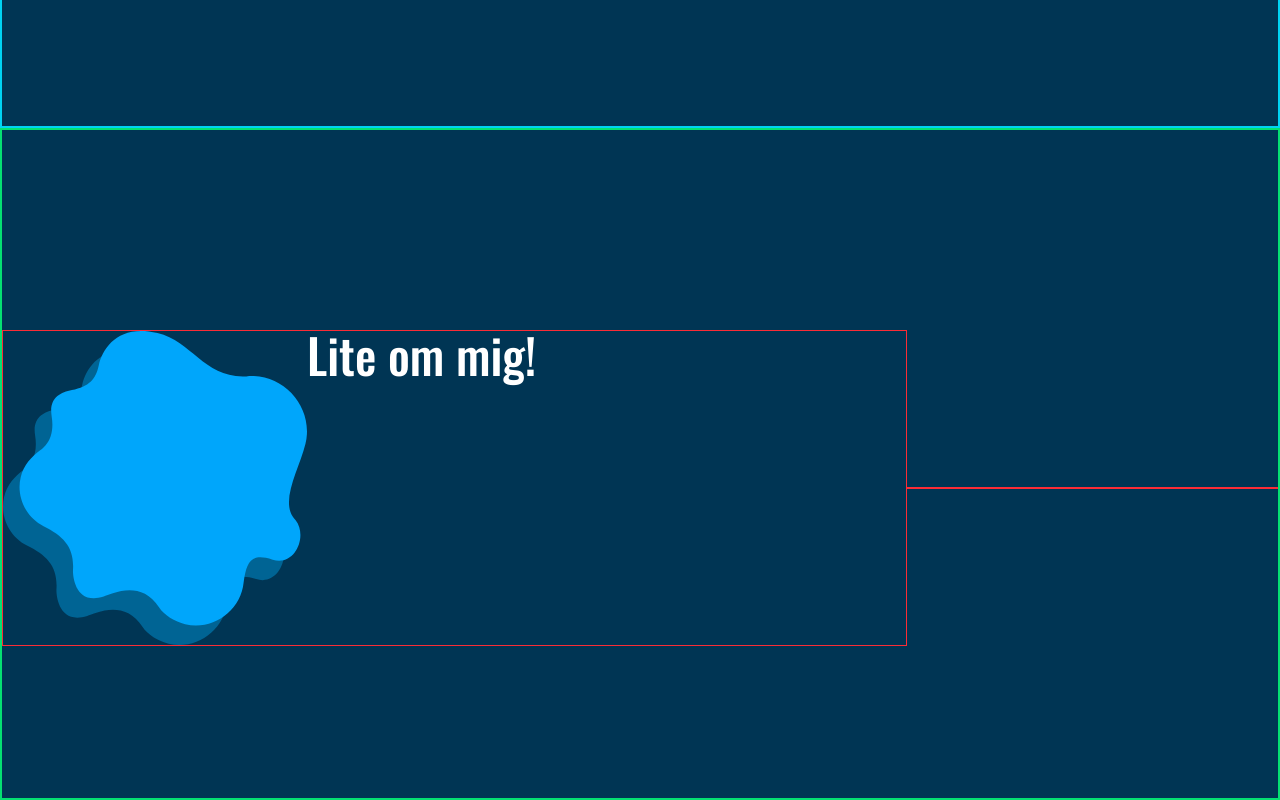
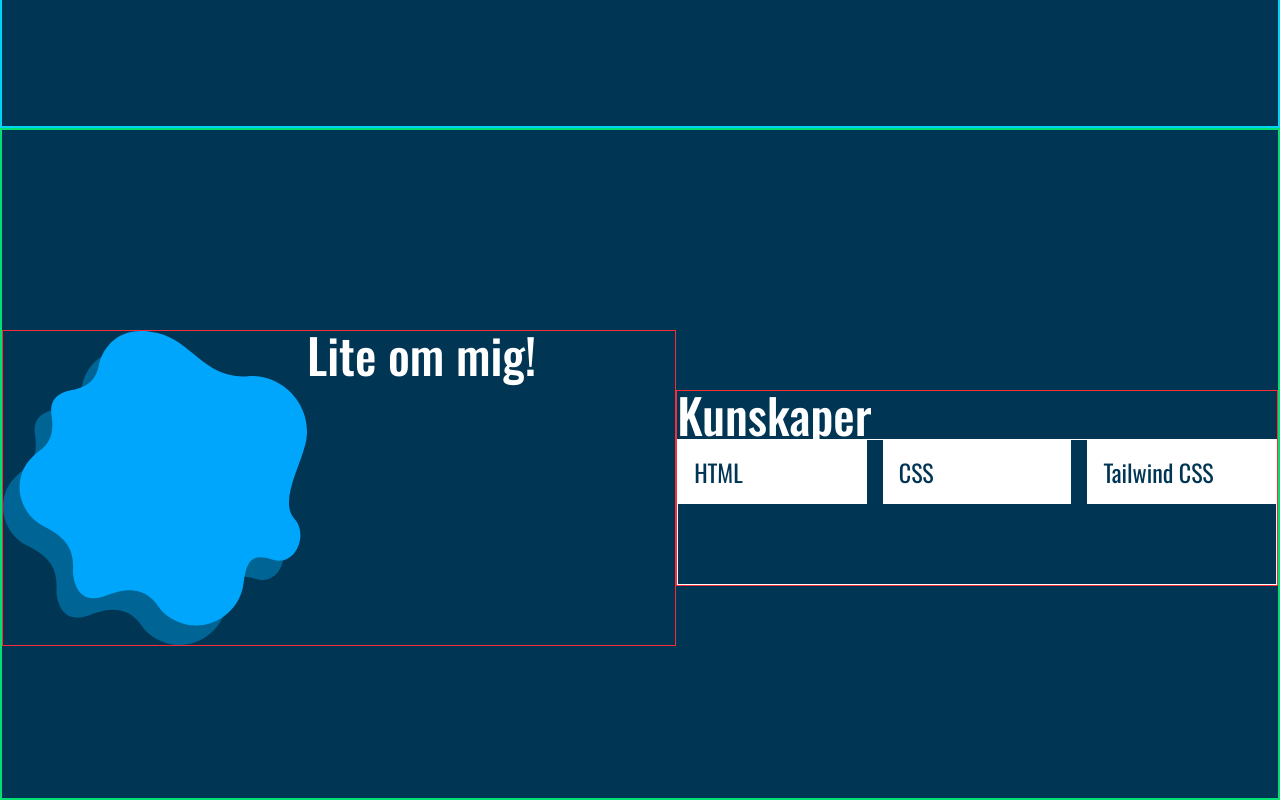
Before and after one commit to viktorcarrick/vcportfolio, a React (Vite) app: page / in a window 1280 px wide. Shown: the part 1344-2144 px from the top of the page. Built offline with nearby package versions, Linux system fonts and the light colour scheme; what tailwindcss-motion would draw is missing.

Commit message:
Update App.tsx

```diff
--- a/src/App.tsx
+++ b/src/App.tsx
@@ -74,7 +74,20 @@ function App() {
             <h3 className="text-5xl text-white font-medium">Lite om mig!</h3>
             <p className="text-white font-light text-3xl"></p>
           </div>
-          <div className="border border-red-500 flex-grow"></div>
+          <div className="border border-red-500 flex-grow">
+            <h3 className="text-5xl text-white font-medium">Kunskaper</h3>
+            <div className="border border-white grid grid-cols-3 grid-rows-2 gap-4">
+              <div className="bg-white p-4 text-2xl text-bgblue flex-grow">
+                HTML
+              </div>
+              <div className="bg-white p-4 text-2xl text-bgblue flex-grow">
+                CSS
+              </div>
+              <div className="bg-white p-4 text-2xl text-bgblue flex-grow">
+                Tailwind CSS
+              </div>
+            </div>
+          </div>
         </div>
       </div>
     </>
```
